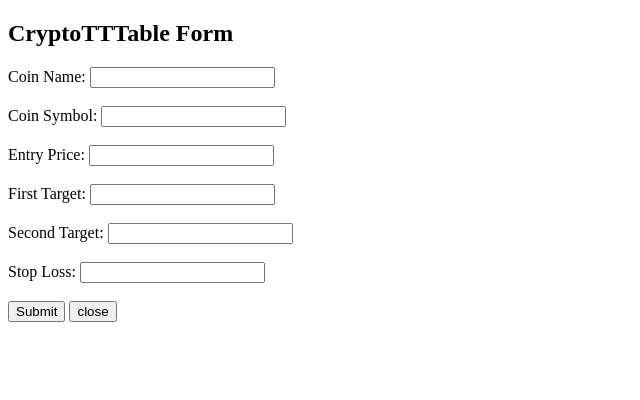
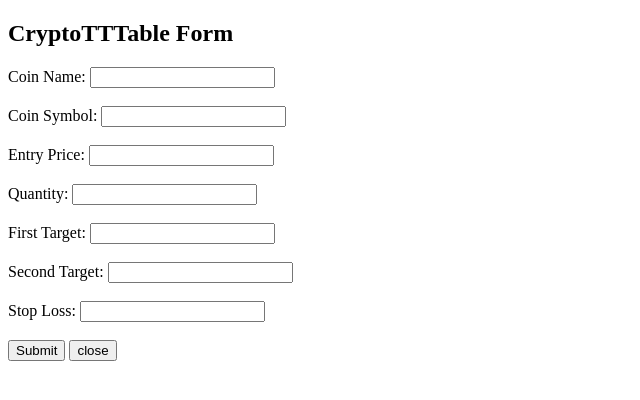
Before and after one commit to avrojit-ovi/crypto-portfolio, a PHP site: page /form.php in a window 1280 px wide. Shown: the top 400 px of the page, without its empty margins (0-640 px from the left). Run offline with PHP 8.4, Linux system fonts and the light colour scheme; a user stored in the database is signed in.

```diff
--- a/edit.php
+++ b/edit.php
@@ -33,6 +33,7 @@ if (isset($_GET['id'])) {
         $coinName = $row["coin_name"];
         $cSymbol = $row["c_symbol"];
         $entryPrice = $row["entry_price"];
+        $quantity = $row["quantity"];
         $firstTarget = $row["first_target"];
         $secondTarget = $row["second_target"];
         $stopLoss = $row["stop_loss"];
@@ -47,6 +48,8 @@ if (isset($_GET['id'])) {
         echo "<input type='text' name='cSymbol' value='$cSymbol' required><br><br>";
         echo "<label for='entryPrice'>Entry Price:</label>";
         echo "<input type='text' name='entryPrice' value='$entryPrice' required><br><br>";
+        echo "<label for='quantity'>Coin Quantity:</label>";
+        echo "<input type='text' name='quantity' value='$quantity' required><br><br>";
         echo "<label for='firstTarget'>First Target:</label>";
         echo "<input type='text' name='firstTarget' value='$firstTarget' required><br><br>";
         echo "<label for='secondTarget'>Second Target:</label>";
--- a/form.php
+++ b/form.php
@@ -17,7 +17,7 @@ if (!isset($_SESSION['username'])) {
 
 <?php
 // Define variables and set to empty values
-$coinName = $cSymbol = $entryPrice = $firstTarget = $secondTarget = $stopLoss = "";
+$coinName = $cSymbol = $entryPrice = $quantity = $firstTarget = $secondTarget = $stopLoss = "";
 
 // Function to clean user input
 function sanitizeInput($data) {
@@ -33,6 +33,7 @@ if ($_SERVER["REQUEST_METHOD"] == "POST") {
     $coinName = sanitizeInput($_POST["coinName"]);
     $cSymbol = sanitizeInput($_POST["cSymbol"]);
     $entryPrice = sanitizeInput($_POST["entryPrice"]);
+    $quantity = sanitizeInput($_POST["quantity"]);
     $firstTarget = sanitizeInput($_POST["firstTarget"]);
     $secondTarget = sanitizeInput($_POST["secondTarget"]);
     $stopLoss = sanitizeInput($_POST["stopLoss"]);
@@ -40,8 +41,8 @@ if ($_SERVER["REQUEST_METHOD"] == "POST") {
     require_once('database.php');
 
     // Prepare the SQL statement to insert data into the table
-    $sql = "INSERT INTO cryptotable (coin_name, c_symbol, entry_price, first_target, second_target, stop_loss)
-            VALUES ('$coinName', '$cSymbol', '$entryPrice', '$firstTarget', '$secondTarget', '$stopLoss')";
+    $sql = "INSERT INTO cryptotable (coin_name, c_symbol, entry_price, quantity, first_target, second_target, stop_loss)
+            VALUES ('$coinName', '$cSymbol', '$entryPrice', '$quantity', '$firstTarget', '$secondTarget', '$stopLoss')";
 
     // Check if the insertion is successful
     if ($conn->query($sql) === TRUE) {
@@ -71,6 +72,9 @@ if ($_SERVER["REQUEST_METHOD"] == "POST") {
     <label for="entryPrice">Entry Price:</label>
     <input type="text" name="entryPrice" required><br><br>
 
+    <label for="quantity">Quantity:</label>
+    <input type="text" name="quantity" required><br><br>
+
     <label for="firstTarget">First Target:</label>
     <input type="text" name="firstTarget" required><br><br>
 
--- a/update.php
+++ b/update.php
@@ -6,6 +6,7 @@ if ($_SERVER["REQUEST_METHOD"] == "POST") {
     $coinName = sanitizeInput($_POST["coinName"]);
     $cSymbol = sanitizeInput($_POST["cSymbol"]);
     $entryPrice = sanitizeInput($_POST["entryPrice"]);
+    $quantity = sanitizeInput($_POST["quantity"]);
     $firstTarget = sanitizeInput($_POST["firstTarget"]);
     $secondTarget = sanitizeInput($_POST["secondTarget"]);
     $stopLoss = sanitizeInput($_POST["stopLoss"]);
@@ -14,7 +15,7 @@ if ($_SERVER["REQUEST_METHOD"] == "POST") {
     require_once('database.php');
 
     // Prepare the SQL statement to update the record
-    $sql = "UPDATE cryptotable SET coin_name='$coinName', c_symbol='$cSymbol', entry_price='$entryPrice',
+    $sql = "UPDATE cryptotable SET coin_name='$coinName', c_symbol='$cSymbol', entry_price='$entryPrice', quantity='$quantity',
             first_target='$firstTarget', second_target='$secondTarget', stop_loss='$stopLoss' WHERE id=$id";
 
     // Check if the update is successful
```
Also changed, not shown: fetchdata.php (+18 -2 lines).
